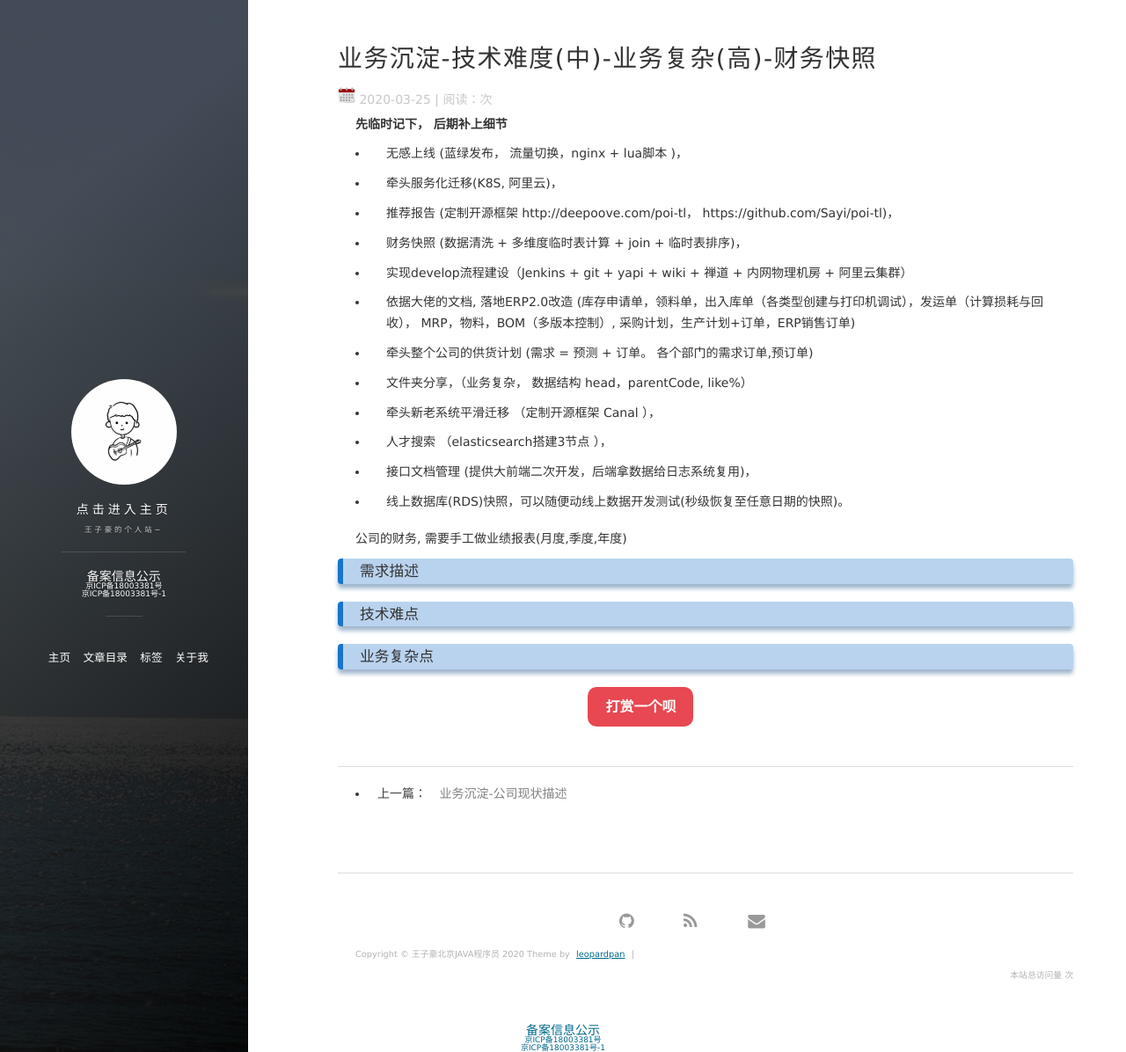
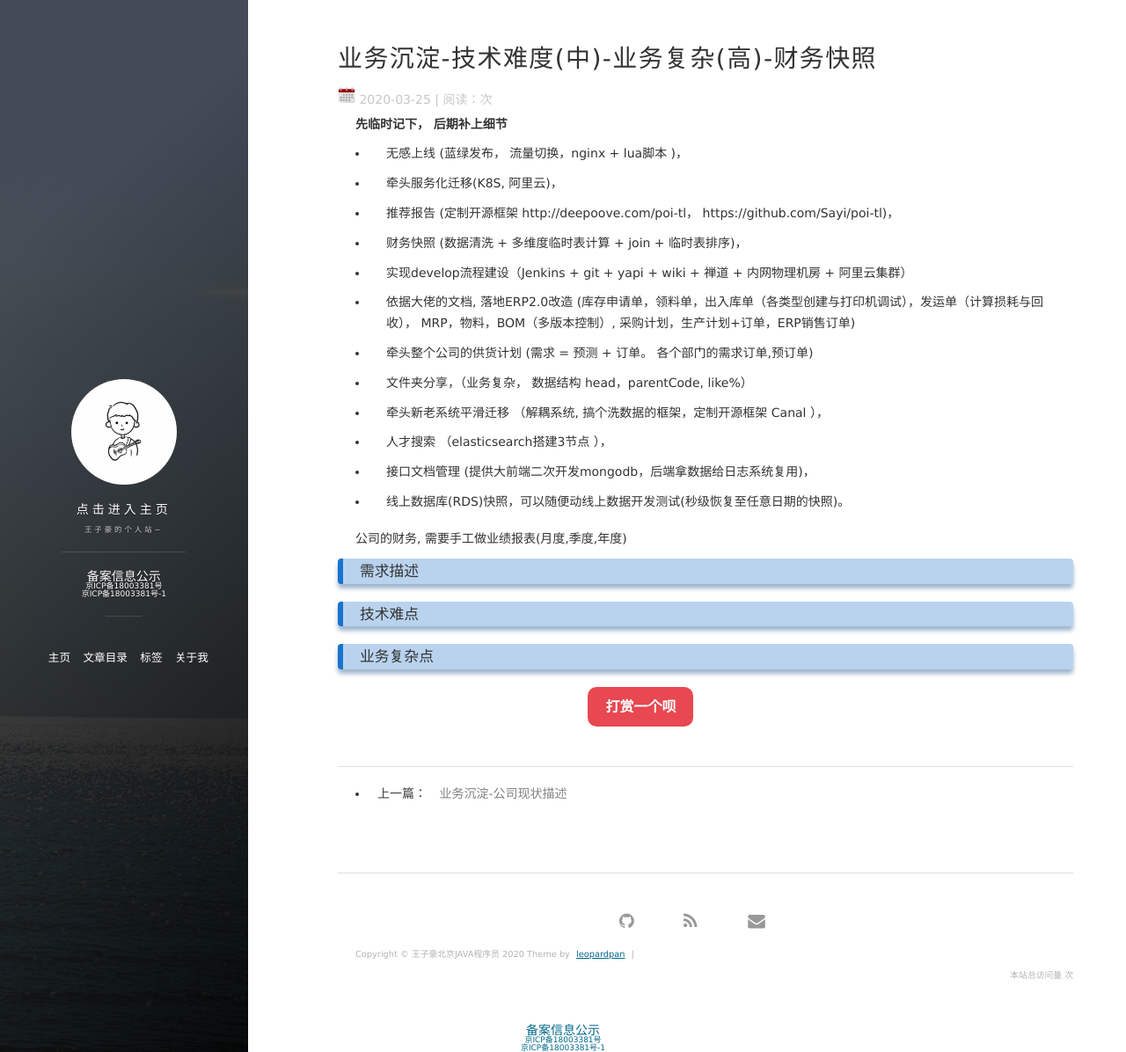
Before and after one commit to wangzihaogithub/wangzihaogithub, a Jekyll site: the page built from _posts/2020-03-25-业务沉淀-技术难度(中)-业务复杂(高)-财务快照.markdown, in a window 1280 px wide and 1196 px high. Shown: the whole window at 88% size. Built offline with Jekyll 4.4.1, drawn with Linux system fonts in a browser that asks for light colours; comment, search, counter and statistics services are not loaded.

Commit message:
业务沉淀

```diff
--- a/_posts/2020-03-25-业务沉淀-技术难度(中)-业务复杂(高)-财务快照.markdown
+++ b/_posts/2020-03-25-业务沉淀-技术难度(中)-业务复杂(高)-财务快照.markdown
@@ -22,11 +22,11 @@ tags: 业务沉淀
 
 - 文件夹分享，（业务复杂， 数据结构 head，parentCode, like%）
 
-- 牵头新老系统平滑迁移 （定制开源框架 Canal ），
+- 牵头新老系统平滑迁移 （解耦系统, 搞个洗数据的框架，定制开源框架 Canal ），
 
 - 人才搜索 （elasticsearch搭建3节点 ），
 
-- 接口文档管理 (提供大前端二次开发，后端拿数据给日志系统复用)，
+- 接口文档管理 (提供大前端二次开发mongodb，后端拿数据给日志系统复用)，
 
 - 线上数据库(RDS)快照，可以随便动线上数据开发测试(秒级恢复至任意日期的快照)。
 
```
